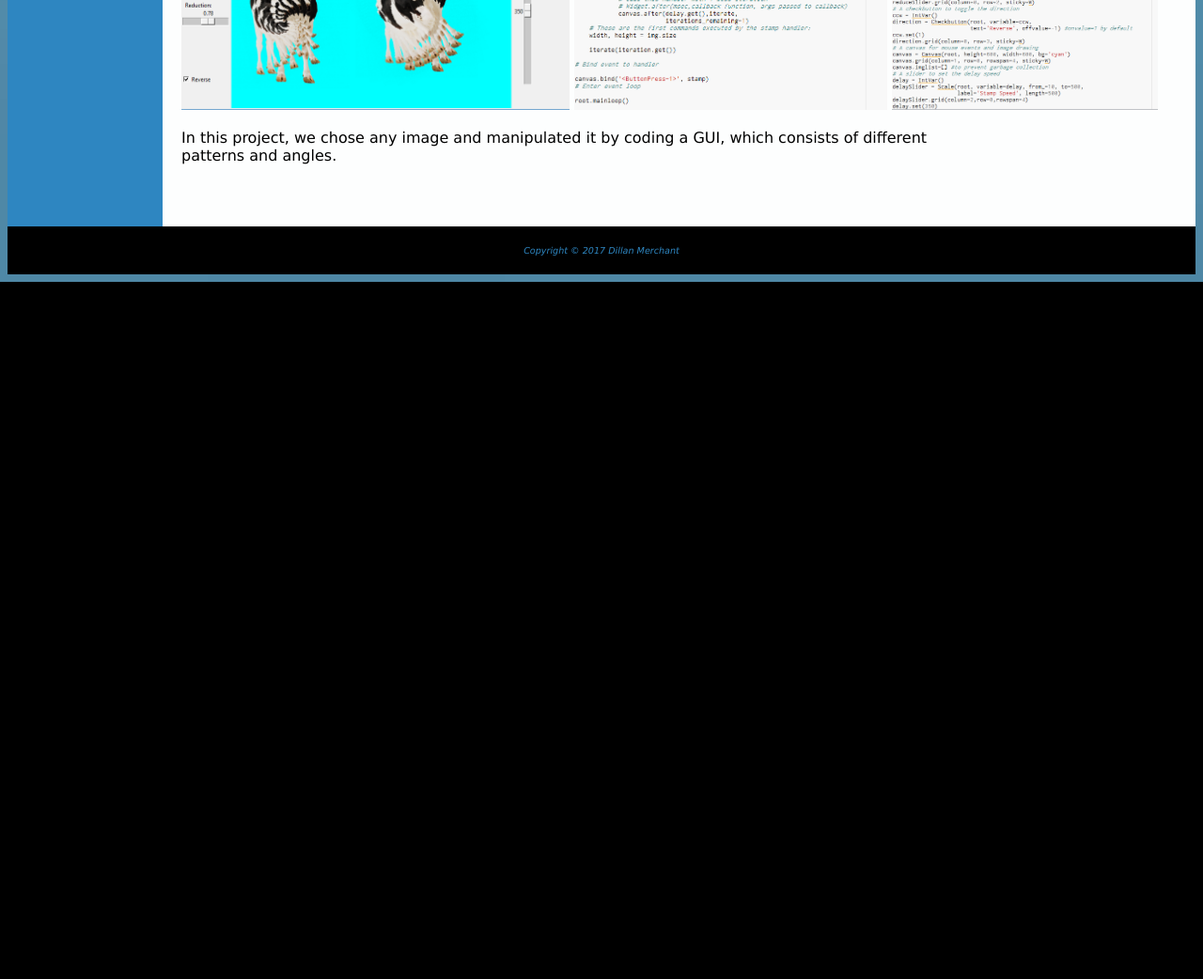
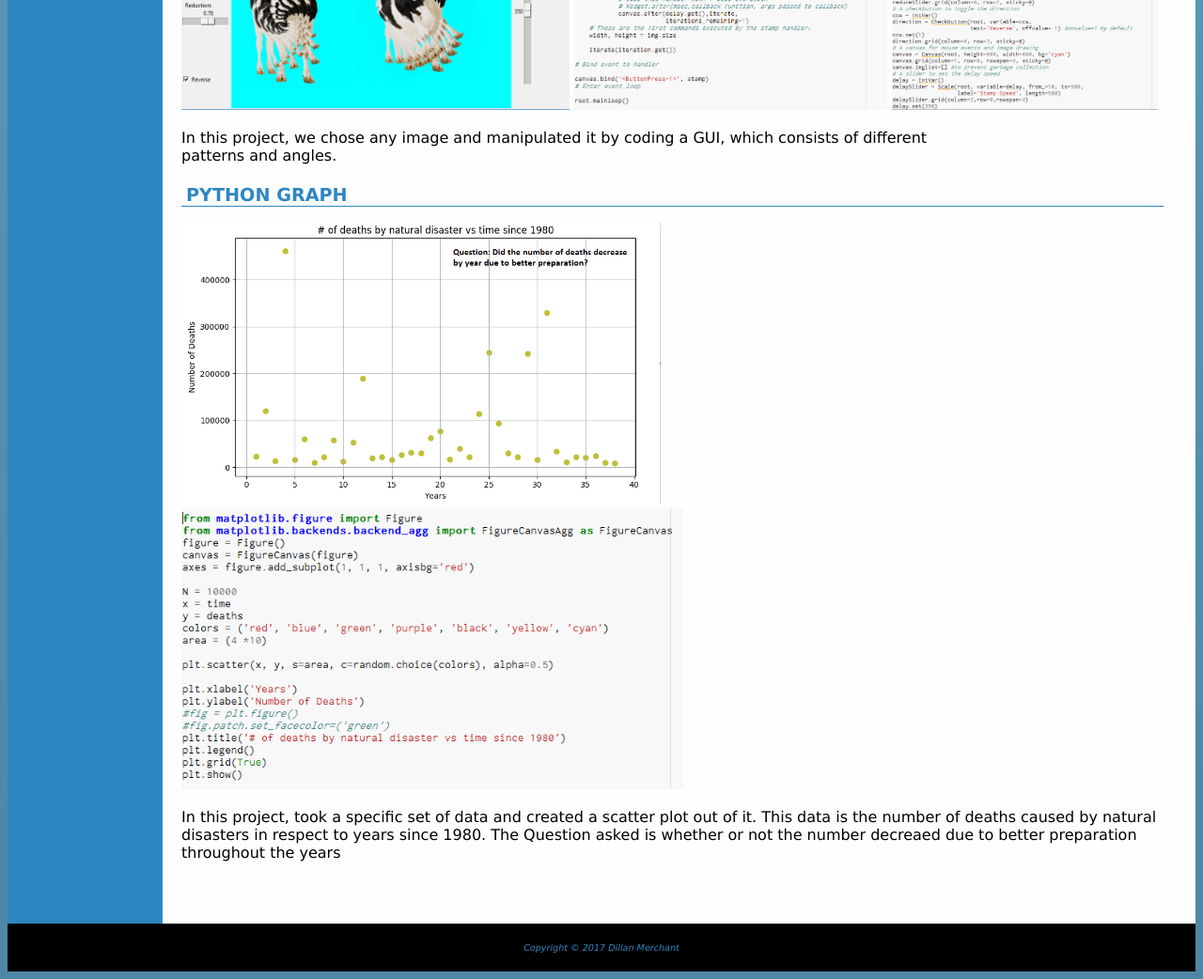
Before and after one commit to codeinecoding21/csp2018, a plain HTML site: page my_website/homework.html in a window 1280 px wide. Shown: the part 2837-3879 px from the top of the page at 94% size. Before the commit the page ends 3137 px from the top, so only its background shows below. Drawn offline with Linux system fonts and the light colour scheme; files whose address does not match are found by name.

Commit message:
Update homework.html

```diff
--- a/my_website/homework.html
+++ b/my_website/homework.html
@@ -67,6 +67,13 @@
 			   <img src="images/guiproj2.PNG" height = "300">
 			   <br>
 			   <p>In this project, we chose any image and manipulated it by coding a GUI, which consists of different<br> patterns and angles.</p>
+		<h2>Python Graph</h2>
+			   <img src="images/finalgrpah.PNG" height = "300">
+			   <img src="images/codegraph.PNG" height = "300">
+
+			   <br>
+			   <p>In this project, took a specific set of data and created a scatter plot out of it. This data is the number of deaths caused by natural <br> disasters in respect to
+			years since 1980. The Question asked is whether or not the number decreaed due to better preparation throughout the years</p>
 		</dl>
 		</div>
 		</main>
```
